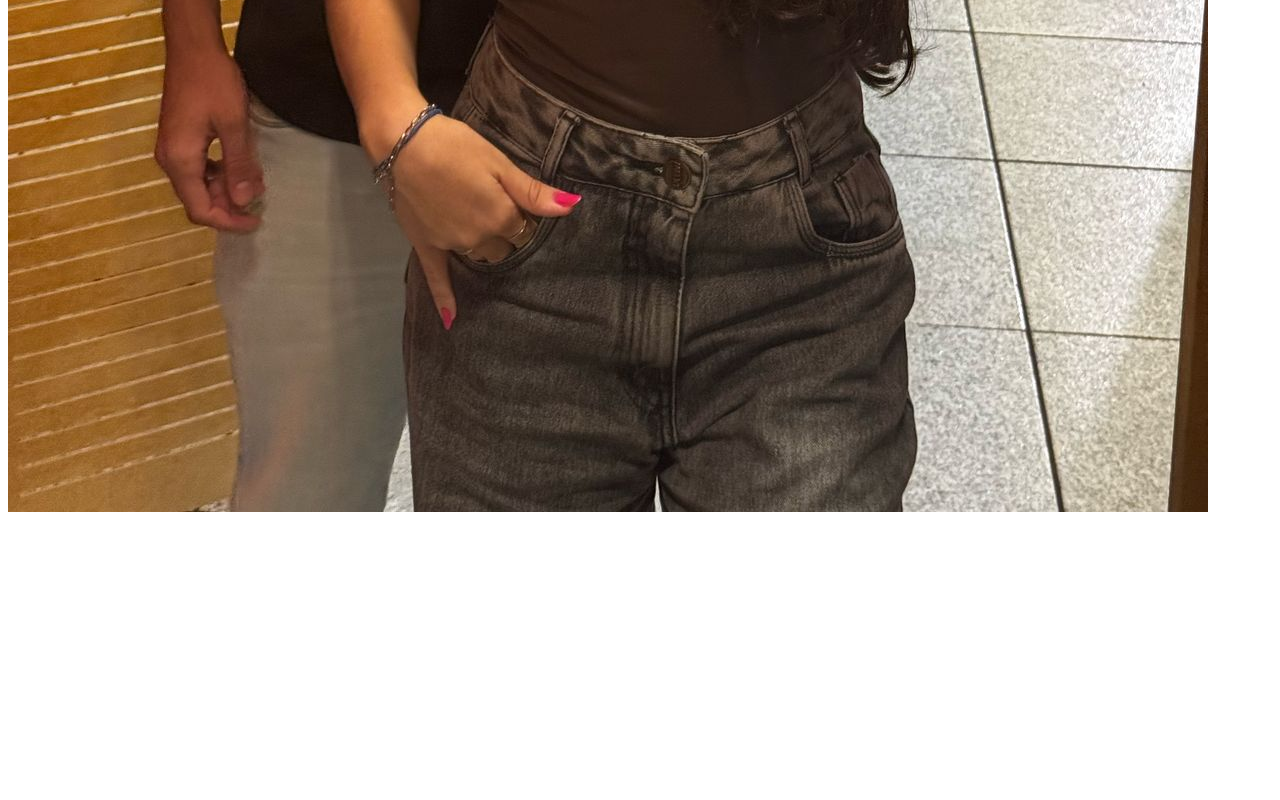
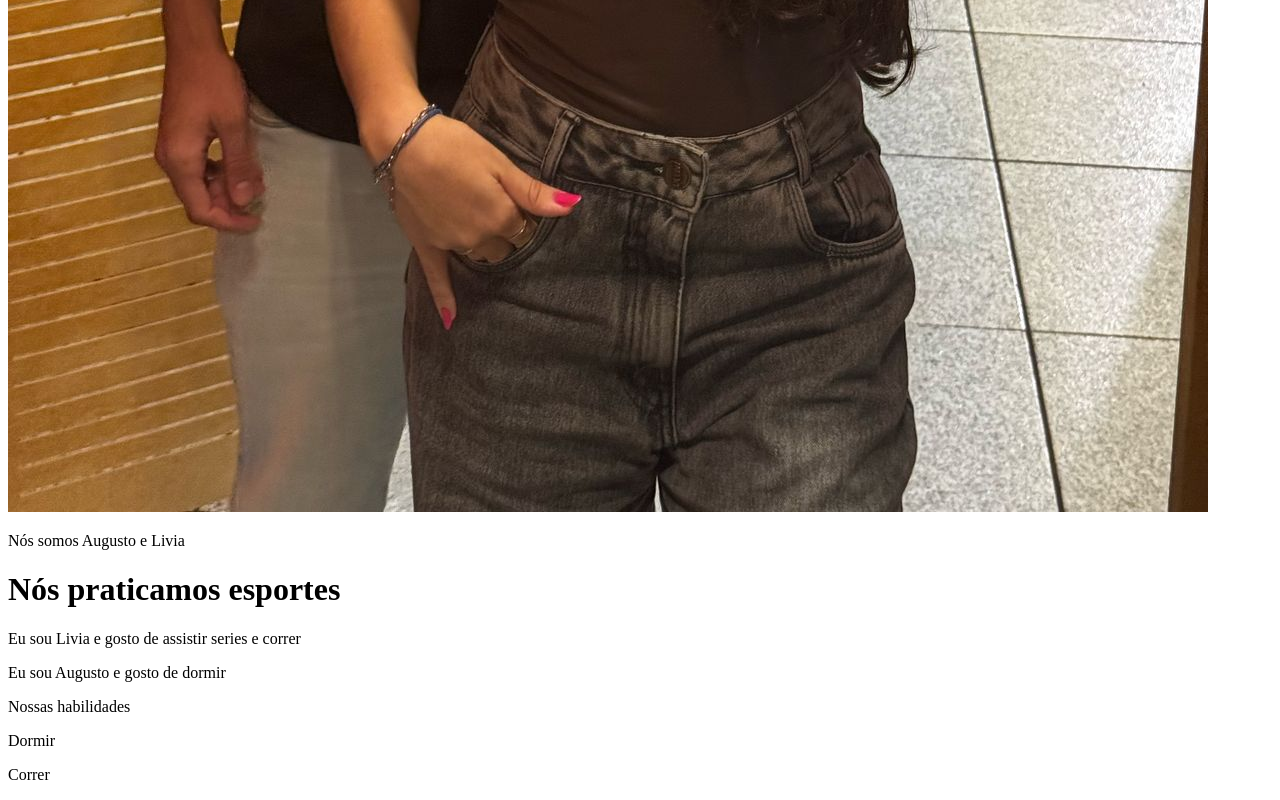
Before and after one commit to livinha2024/portifolio2anob, a plain HTML site: page index.html in a window 1280 px wide. Shown: the part 1096-1896 px from the top of the page. Before the commit the page ends 1620 px from the top, so only its background shows below. Drawn offline with Linux system fonts and the light colour scheme.

Commit message:
aula 2804

```diff
--- a/index.html
+++ b/index.html
@@ -3,11 +3,20 @@
 <head>
     <meta charset="UTF-8">
     <meta name="viewport" content="width=device-width, initial-scale=1.0">
-    <title>Portifolio Livia e Augusto</title>
+    <title>Portfolio Livia e Augusto</title>
     <link rel="stylesheet" href="style.css">
 </head>
 <body>
   <img src="img/fotoprojeto.jpg" alt="foto dos criadores">
+  <p>Nós somos Augusto e Livia</p>
+  <h1>Nós praticamos esportes</h1>
+  <p>Eu sou Livia e gosto de assistir series e correr</p>
+  <p>Eu sou Augusto e gosto de dormir</p>
+  <p>Nossas habilidades</p>
+  <div>
+    <p>Dormir</p>
+    <p>Correr</p>
+  <div>
 
 
 </body>
```
